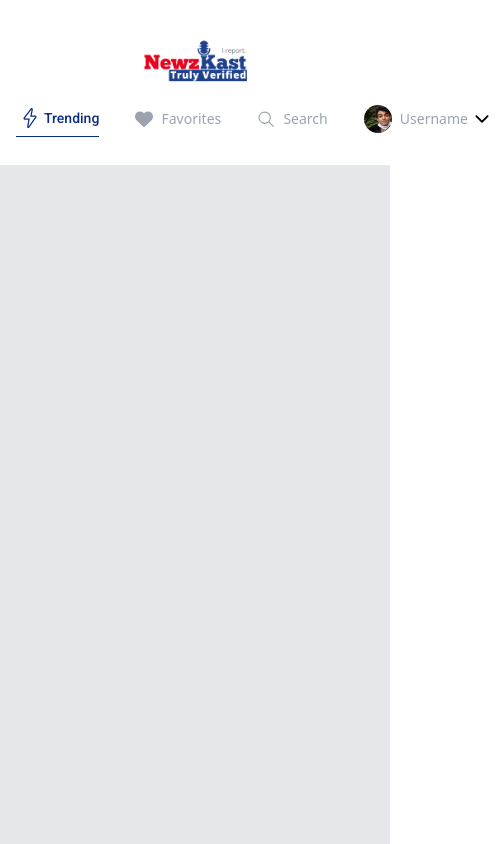
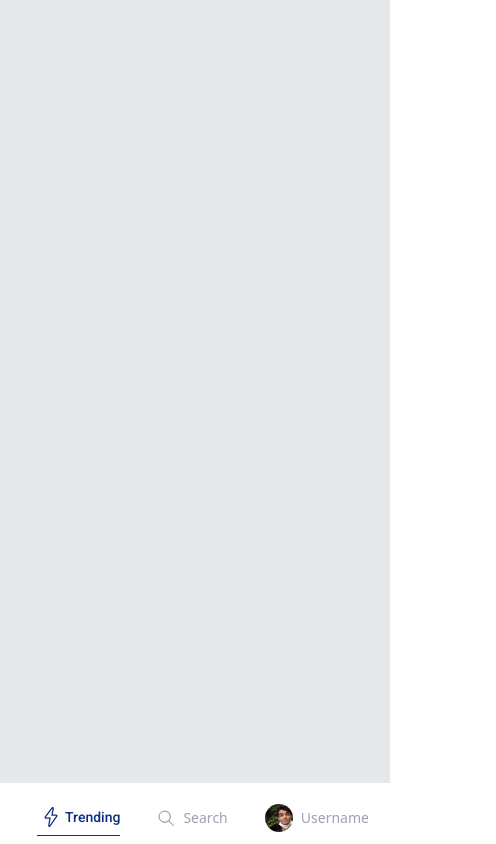
Before and after one commit to pilentboy/NewzCast, a React (Create React App) app: page /home in a window 390 px wide. Shown: the top 844 px of the page, 496 px wide, since content can reach past the window. Built offline with nearby package versions, Linux system fonts and the light colour scheme.

Commit message:
responsive HomeNav for small screens

```diff
--- a/src/components/home/HomeNav.jsx
+++ b/src/components/home/HomeNav.jsx
@@ -12,11 +12,11 @@ import UserPic from '../../assets/images/userprof.jpg'
 function HomeNav() {
     return (
         <>
-            <div className="w-lvw relative px-4 py-7 bg-white flex flex-col items-center space-y-2 lg:block">
+            <div className=" py-2 px-2  fixed bottom-0 left-0 bg-white flex flex-col items-center w-lvw space-y-2 lg:block md:bottom-0 md:relative md:rounded-none md:py-7">
 
-                <ColoredLogo styles={' lg:absolute lg:left-10 lg:top-2'} size={'h-16'} />
+                <ColoredLogo styles={'hidden lg:absolute md:block lg:left-10 lg:top-4'} size={'h-16'} />
 
-                <ul className="w-[480px] flex items-center justify-between mx-auto
+                <ul className="w-lvw justify-evenly flex items-center md:justify-between  mx-auto  md:w-[480px]
                 ">
 
 
@@ -26,7 +26,7 @@ function HomeNav() {
                         Trending
                     </Link>
 
-                    <HomeNavLink target={'favorites'} linkTitle={'Favorites'}>
+                    <HomeNavLink target={'favorites'} styles={'hidden md:block'} linkTitle={'Favorites'}>
                         <FaHeart />
                     </HomeNavLink>
 
@@ -34,7 +34,7 @@ function HomeNav() {
                         <GoSearch />
                     </HomeNavLink>
 
-                    <HomeNavLink target={'profile'} linkTitle={'Username'} button={<IoIosArrowDown className="text-black cursor-pointer text-xl mx-1"
+                    <HomeNavLink target={'profile'} linkTitle={'Username'} button={<IoIosArrowDown className="text-black cursor-pointer hidden text-xl mx-1 md:block"
                         onClick={() => alert("profile")}
                     />}>
                         <ProfilePic src={UserPic} />
--- a/src/components/home/HomeNavLink.jsx
+++ b/src/components/home/HomeNavLink.jsx
@@ -1,7 +1,7 @@
 import { Link } from "react-router-dom"
-function HomeNavLink({ children, target, linkTitle, button }) {
+function HomeNavLink({ styles, children, target, linkTitle, button }) {
     return (
-        <li className=' flex items-center text-gray-400'>
+        <li className={`flex items-center text-gray-400 ${styles}`}>
             <Link to={target} className="text-gray-400 flex items-center font-sans text-sm" >
                 <div className="mx-2 text-lg">
                     {children}
```
